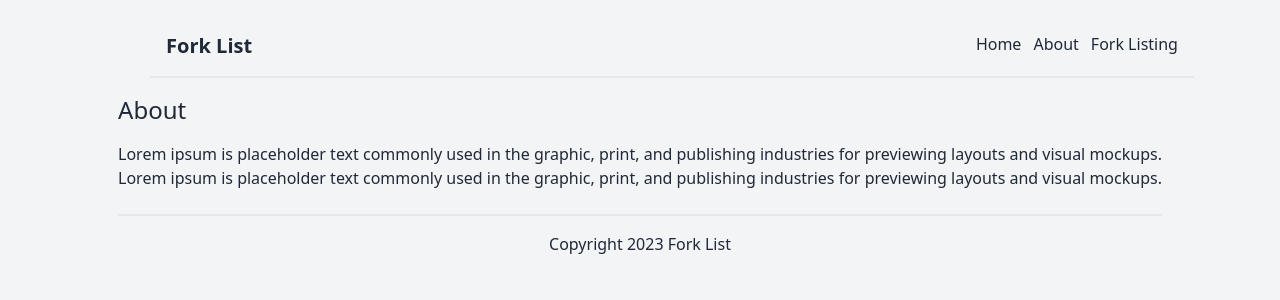
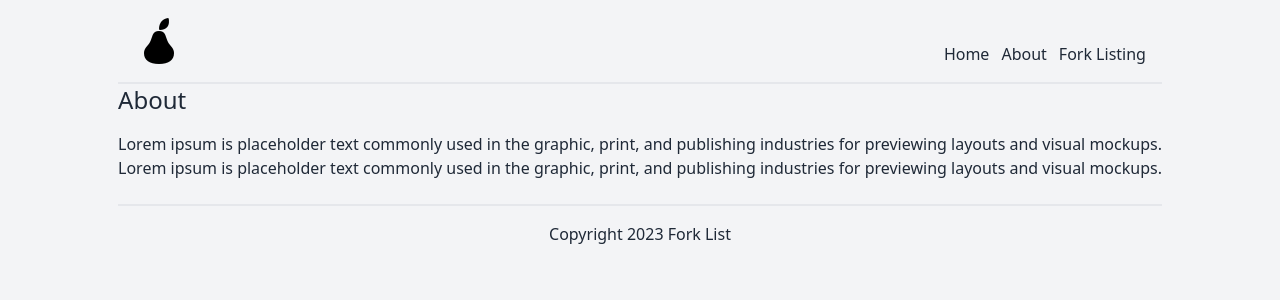
Before and after one commit to sameetghouri/Next-ListApp, a Next.js app: page /about in a window 1280 px wide. Shown: the top 300 px of the page. Built offline with nearby package versions, Linux system fonts and the light colour scheme.

Commit message:
modified

```diff
--- a/components/Nav.js
+++ b/components/Nav.js
@@ -1,9 +1,10 @@
 import Link  from 'next/link';
+import Image from 'next/image';
 const Nav = () => {
     return (
-    <nav className='w-full my-4 mx-8 p-4 flex gap-3 justify-end align-bottom border-b-2'>
-        <div className='mr-auto font-bold text-xl'>
-        <h1>Fork List</h1>
+    <nav className='w-full p-4 flex gap-3 justify-end items-end border-b-2'>
+        <div className='mr-auto '>
+        <Image src="/logo.png" width={50} height={50} />
         </div>
         <Link href="/" className='hover:text-sky-600'>Home</Link>
         <Link href="/about" className='hover:text-sky-600' >About</Link>
```
Also changed, not shown: app/not-found.js (line endings or trailing spaces), public/logo.png (added).
